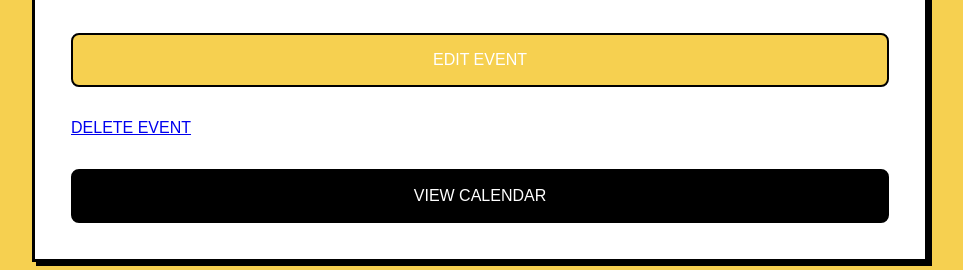
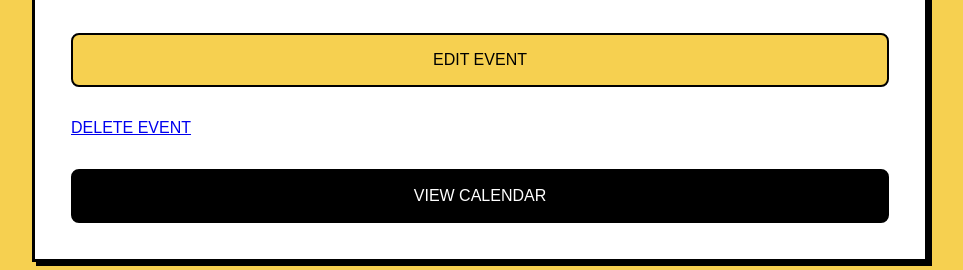
Before and after one commit to CatherineP37/Django-events-calendar, a Django app: template events_calendar/events/templates/events/event_details.html in a window 1280 px wide. Shown: the part 200-470 px from the top of the page, without its empty margins (160-1123 px from the left). Run offline with Django 5.2, Linux system fonts and the light colour scheme; the template is opened without the code that fills it, so the values that code supplies are empty.

Commit message:
Edit text colour of edit event link button

```diff
--- a/events_calendar/static/style.css
+++ b/events_calendar/static/style.css
@@ -270,7 +270,7 @@ main {
     font-size: 1rem;
     text-align: center;
     text-decoration: none;
-    color: #FFFFFF;
+    color: #000000;
     background-color: #F6D050;
     border-radius: 8px;
     border: 2px solid #000000;
@@ -280,7 +280,7 @@ main {
     transition-duration: .2s;
 }
 
-.edit-button a:hover {
+.edit-button:hover {
     background-color: #FFEBA6;
 }
 
```
